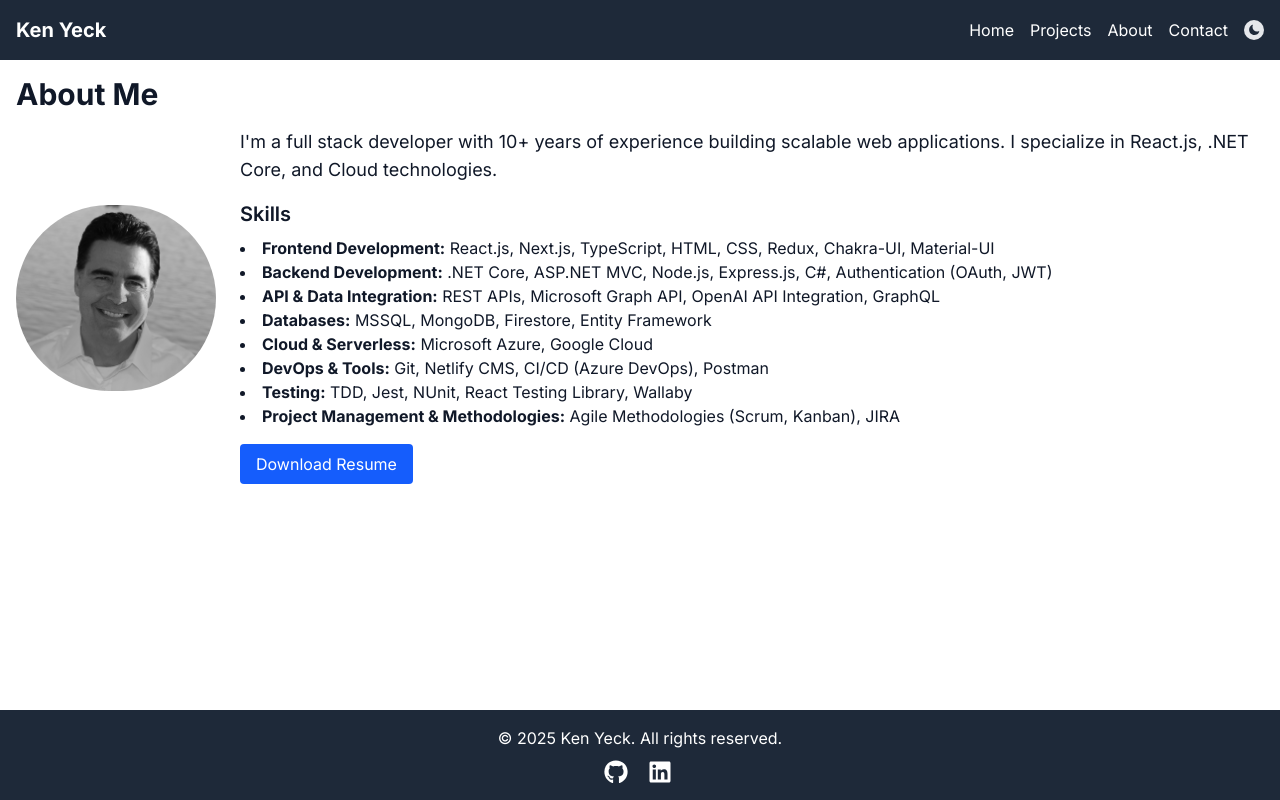
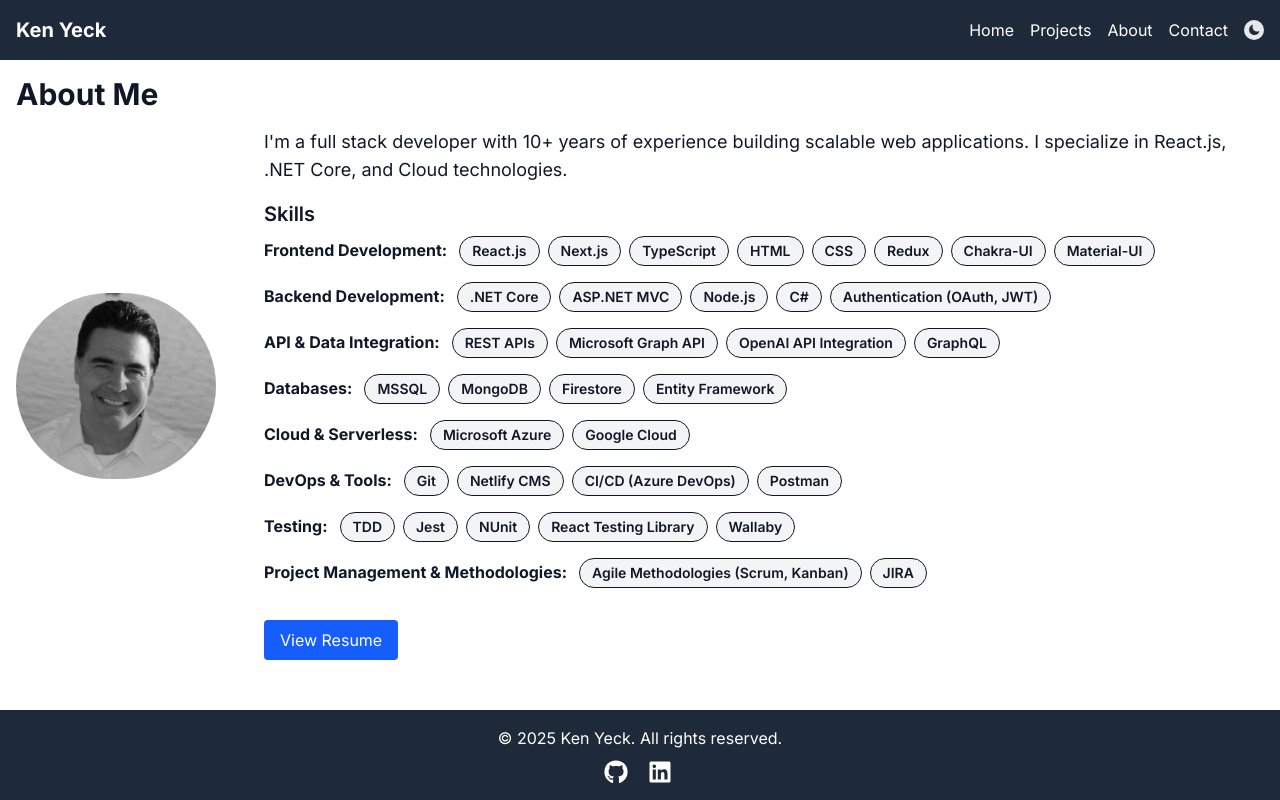
Before and after one commit to kenyeck/portfolio, a Next.js app: page /about in a window 1280 px wide. Built offline with nearby package versions, Linux system fonts and the light colour scheme.

Commit message:
Styled technology list. Resolved image warnings.

```diff
--- a/src/components/ProjectCard.tsx
+++ b/src/components/ProjectCard.tsx
@@ -1,4 +1,5 @@
 import Image from 'next/image';
+import { Technologies } from './Technologies';
 
 interface Screenshot {
   src: string;
@@ -25,26 +26,24 @@
         {project.description}
       </p>
       <div className="mb-4 flex items-center">
-        <h3 className="text-lg font-semibold">Technologies:</h3>
-        <div className="text-lg text-gray-600 dark:text-gray-300 h-fit ml-2">
-          {project.technologies.join(', ')}
-        </div>
-        {/* <ul className="list-disc list-inside">
-          {project.technologies.map((tech, index) => (
-            <li key={index}>{tech}</li>
-          ))}
-        </ul> */}
+        <Technologies name="Technologies" tech={project.technologies} />
       </div>
       <div className="grid grid-cols-1 md:grid-cols-2 gap-4">
         {project.screenshots.map((x, index) => (
           <div className="flex flex-col items-center" key={index}>
             <Image
+              priority={index <= 2}
               key={index}
               src={x.src}
               alt={`${project.title} screenshot ${index + 1}`}
-              width={x.width ?? 500}
-              height={x.height ?? 300}
-              className="rounded-lg"
+              width={0}
+              height={0}
+              sizes="100vw"
+              style={{
+                borderRadius: '3px',
+                width: x.width ?? 500,
+                height: x.height ?? 'auto',
+              }}
             />
             {x.desc && <p className="text-sm dark:text-gray-100">{x.desc}</p>}
           </div>
--- /dev/null
+++ b/src/components/Technologies.tsx
@@ -0,0 +1,22 @@
+interface TechnologiesProps {
+  name: string;
+  tech: string[];
+}
+
+export const Technologies = ({ name, tech }: TechnologiesProps) => {
+  return (
+    <div className="mb-2">
+      <b className="mr-3">{`${name}:`}</b>
+      {tech.map((x) => {
+        return (
+          <span
+            key={x}
+            className="inline-block border-solid border-1 bg-gray-100 dark:bg-gray-800 text-black-800 dark:text-black-200 rounded-full px-3 py-1 text-sm font-semibold mr-2"
+          >
+            {x}
+          </span>
+        );
+      })}
+    </div>
+  );
+};
--- a/src/pages/about.tsx
+++ b/src/pages/about.tsx
@@ -1,6 +1,36 @@
 import Navbar from '@/components/Navbar';
 import Footer from '@/components/Footer';
 import Image from 'next/image';
+import { Technologies } from '@/components/Technologies';
+
+const fdev = [
+  'React.js',
+  'Next.js',
+  'TypeScript',
+  'HTML',
+  'CSS',
+  'Redux',
+  'Chakra-UI',
+  'Material-UI',
+];
+const bdev = [
+  '.NET Core',
+  'ASP.NET MVC',
+  'Node.js',
+  'C#',
+  'Authentication (OAuth, JWT)',
+];
+const api = [
+  'REST APIs',
+  'Microsoft Graph API',
+  'OpenAI API Integration',
+  'GraphQL',
+];
+const dbs = ['MSSQL', 'MongoDB', 'Firestore', 'Entity Framework'];
+const cloud = ['Microsoft Azure', 'Google Cloud'];
+const devops = ['Git', 'Netlify CMS', 'CI/CD (Azure DevOps)', 'Postman'];
+const testing = ['TDD', 'Jest', 'NUnit', 'React Testing Library', 'Wallaby'];
+const pm = ['Agile Methodologies (Scrum, Kanban)', 'JIRA'];
 
 export default function About() {
   return (
@@ -8,7 +38,7 @@
       <Navbar />
       <main className="flex-grow container mx-auto p-4">
         <h1 className="text-3xl font-bold mb-4">About Me</h1>
-        <div className="flex flex-col md:flex-row items-center">
+        <div className="flex flex-col md:flex-row items-center gap-6">
           <Image
             src="/images/headshot.jpg"
             alt="Ken Yeck"
@@ -18,33 +48,38 @@
           />
           <div>
             <p className="text-lg mb-4">
-              I&apos;m a full stack developer with 10+ years of experience building
-              scalable web applications. I specialize in React.js, .NET Core, and
-              Cloud technologies.
+              I&apos;m a full stack developer with 10+ years of experience
+              building scalable web applications. I specialize in React.js, .NET
+              Core, and Cloud technologies.
             </p>
             <h2 className="text-xl font-semibold mb-2">Skills</h2>
             <ul className="list-disc list-inside">
-              <li>
-                <b>Frontend Development:</b> React.js, Next.js, TypeScript, HTML, CSS,
-                Redux, Chakra-UI, Material-UI
+              <li className="mb-2 flex flex-row items-center">
+                <Technologies name="Frontend Development" tech={fdev} />
               </li>
-              <li>
-                <b>Backend Development:</b> .NET Core, ASP.NET MVC, Node.js,
-                Express.js, C#, Authentication (OAuth, JWT)
+              <li className="mb-2 flex flex-row items-center">
+                <Technologies name="Backend Development" tech={bdev} />
               </li>
-              <li>
-                <b>API & Data Integration:</b> REST APIs, Microsoft Graph API, OpenAI
-                API Integration, GraphQL
+              <li className="mb-2 flex flex-row items-center">
+                <Technologies name="API & Data Integration" tech={api} />
               </li>
-              <li><b>Databases:</b> MSSQL, MongoDB, Firestore, Entity Framework</li>
-              <li><b>Cloud & Serverless:</b> Microsoft Azure, Google Cloud</li>
-              <li>
-                <b>DevOps & Tools:</b> Git, Netlify CMS, CI/CD (Azure DevOps), Postman
+              <li className="mb-2 flex flex-row items-center">
+                <Technologies name="Databases" tech={dbs} />
               </li>
-              <li><b>Testing:</b> TDD, Jest, NUnit, React Testing Library, Wallaby</li>
-              <li>
-                <b>Project Management & Methodologies:</b> Agile Methodologies (Scrum,
-                Kanban), JIRA
+              <li className="mb-2 flex flex-row items-center">
+                <Technologies name="Cloud & Serverless" tech={cloud} />
+              </li>
+              <li className="mb-2 flex flex-row items-center">
+                <Technologies name="DevOps & Tools" tech={devops} />
+              </li>
+              <li className="mb-2 flex flex-row items-center">
+                <Technologies name="Testing" tech={testing} />
+              </li>
+              <li className="mb-2 flex flex-row items-center">
+                <Technologies
+                  name="Project Management & Methodologies"
+                  tech={pm}
+                />
               </li>
             </ul>
             <a
@@ -53,7 +88,7 @@
               href="/resume.pdf"
               className="mt-4 inline-block bg-blue-600 text-white px-4 py-2 rounded hover:bg-blue-700"
             >
-              Download Resume
+              View Resume
             </a>
           </div>
         </div>
```
